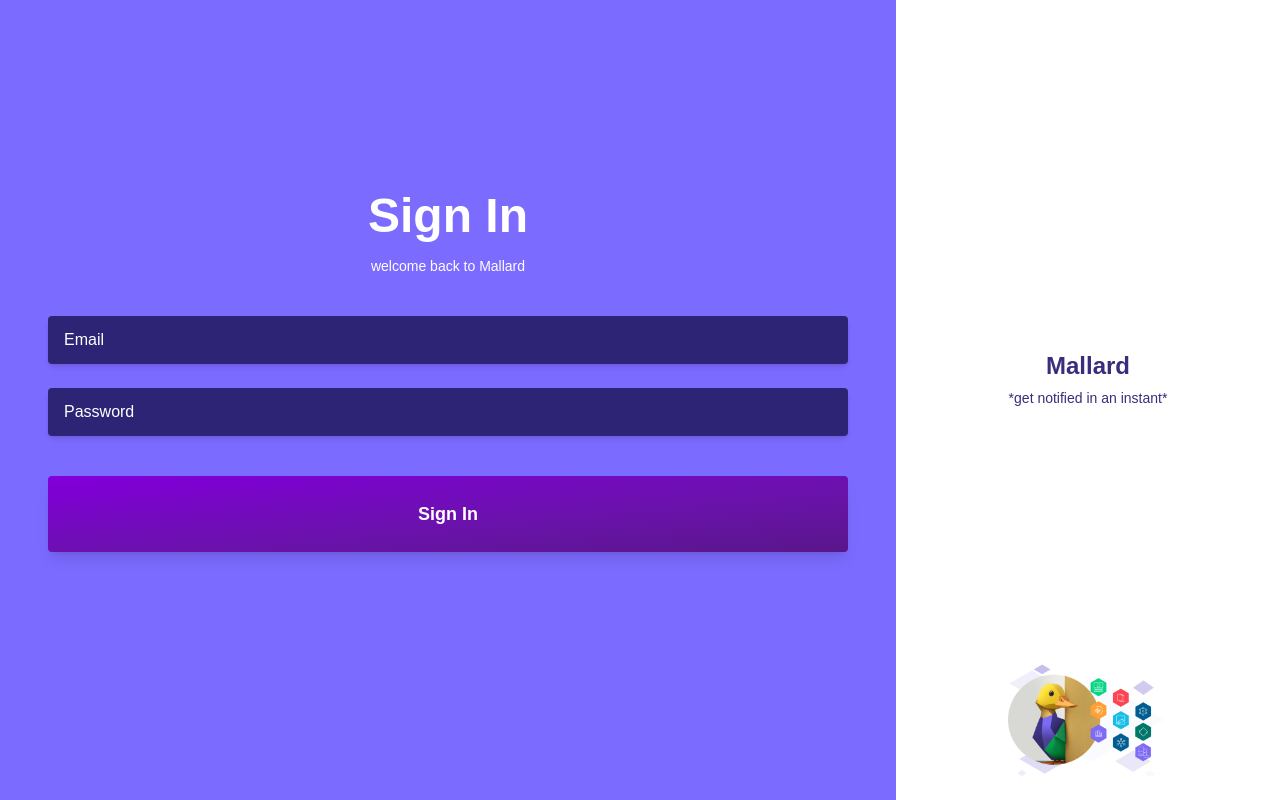
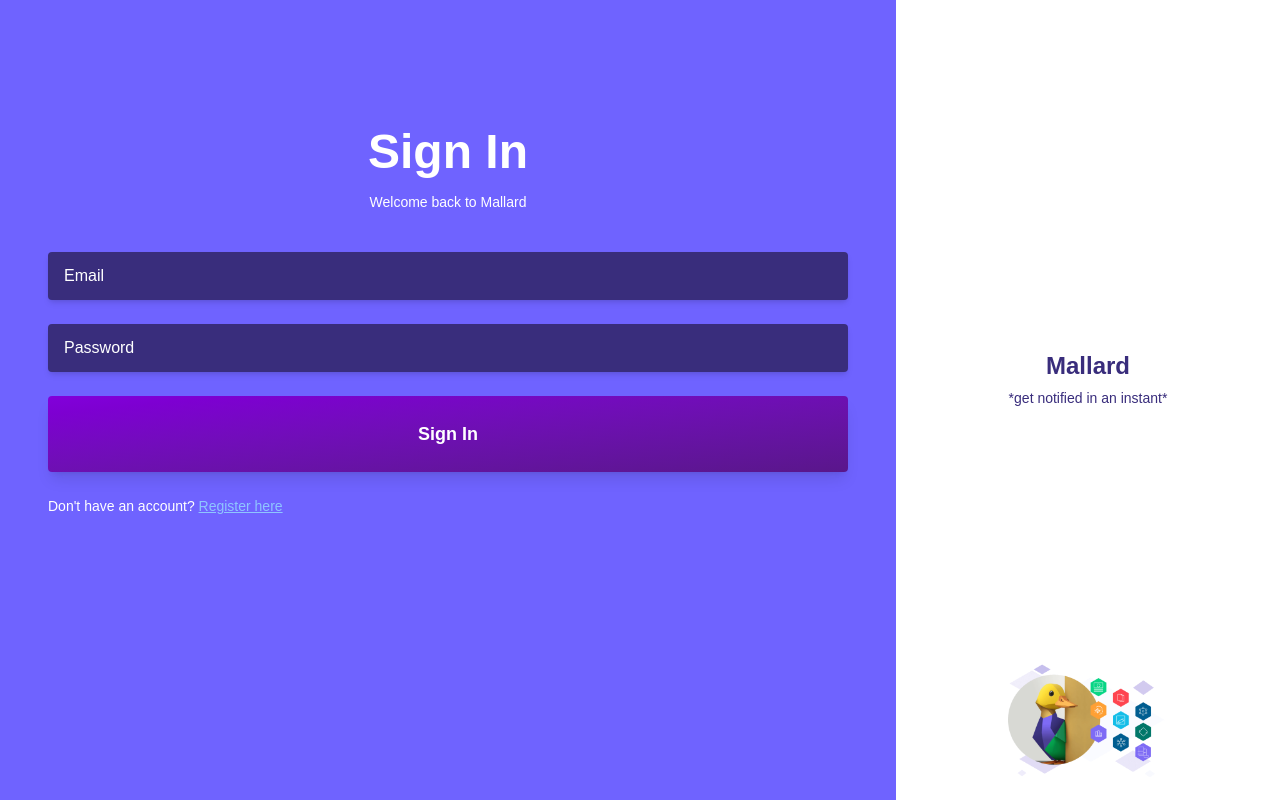
Before and after one commit to TheVikJ/project-mallard, a Next.js app: page /login in a window 1280 px wide. Built offline with nearby package versions, Linux system fonts and the light colour scheme.

Commit message:
added link to register page

```diff
--- a/src/app/login/page.tsx
+++ b/src/app/login/page.tsx
@@ -4,62 +4,58 @@
 import { useForm, SubmitHandler } from "react-hook-form";
 import Image from "next/image";
 import duckCreekImage from '../../../public/duckCreek.png';
+import Link from "next/link";
 
-// Form field types
-type SignInValues = {
+// Types for form input
+type SignInFormInputs = {
   email: string;
   password: string;
 };
 
 // Input component
-type InputProps = React.InputHTMLAttributes<HTMLInputElement> & {
-  className?: string;
-};
-
-const Input = React.forwardRef<HTMLInputElement, InputProps>(
-  ({ className, ...props }, ref) => (
+const Input = React.forwardRef<
+  HTMLInputElement,
+  React.InputHTMLAttributes<HTMLInputElement> & { className?: string }
+>(({ className, ...props }, ref) => (
   <input
     ref={ref}
     className={`rounded px-4 py-3 w-full focus:outline-none ${className}`}
     {...props}
   />
-  )
-);
+));
+
 Input.displayName = "Input";
 
 // Button component
-type ButtonProps = React.ButtonHTMLAttributes<HTMLButtonElement> & {
-  className?: string;
-  children: React.ReactNode;
-};
-
-const Button: React.FC<ButtonProps> = ({ children, className, ...props }) => (
+const Button: React.FC<
+  React.ButtonHTMLAttributes<HTMLButtonElement> & { className?: string }
+> = ({ children, className, ...props }) => (
   <button className={`rounded px-4 py-3 font-semibold ${className}`} {...props}>
     {children}
   </button>
 );
 
-// SignInForm component
+// Sign In Form
 export default function SignInForm() {
   const {
     register,
     handleSubmit,
     formState: { errors },
-  } = useForm<SignInValues>();
+  } = useForm<SignInFormInputs>();
 
-  const onSubmit: SubmitHandler<SignInValues> = (data) => {
-    console.log("Sign In:", data);
+  const onSubmit: SubmitHandler<SignInFormInputs> = (data) => {
+    console.log("Sign In Data:", data);
   };
 
   return (
-    <div className="min-h-screen bg-[#7C6BFF] flex">
+    <div className="min-h-screen bg-[#6F63FF] flex">
       {/* Left Side Form */}
       <form
         onSubmit={handleSubmit(onSubmit)}
-        className="flex-1 px-12 py-16 text-white mt-32"
+        className="flex-1 px-12 py-16 text-white mt-16"
       >
         <h1 className="text-5xl font-bold text-center mb-4">Sign In</h1>
-        <p className="text-sm mb-10 text-center">welcome back to Mallard</p>
+        <p className="text-sm mb-10 text-center">Welcome back to Mallard</p>
 
         <div className="mb-6">
           <Input
@@ -71,25 +67,23 @@
                 message: "Enter a valid email",
               },
             })}
-            className="bg-[#2D2475] text-white placeholder:text-white shadow-md"
+            className="bg-[#392D7C] text-white placeholder:text-white shadow-md"
           />
           {errors.email && (
-            <p className="text-red-300 text-sm mt-1">{errors.email.message}</p>
+            <p className="text-red-300 text-sm mt-1">
+              {errors.email.message}
+            </p>
           )}
         </div>
 
-        <div className="mb-10">
+        <div className="mb-6">
           <Input
             type="password"
             placeholder="Password"
             {...register("password", {
               required: "Password is required",
-              minLength: {
-                value: 6,
-                message: "Minimum 6 characters",
-              },
             })}
-            className="bg-[#2D2475] text-white placeholder:text-white shadow-md"
+            className="bg-[#392D7C] text-white placeholder:text-white shadow-md"
           />
           {errors.password && (
             <p className="text-red-300 text-sm mt-1">
@@ -97,16 +91,23 @@
             </p>
           )}
         </div>
-
         <Button
             type="submit"
             className="bg-gradient-to-br from-purple-700 to-purple-900 w-full py-6 text-lg shadow-lg"
         >
             Sign In
         </Button>
+
+        {/* Register Link aligned with form */}
+        <div className="mt-6 text-sm text-left">
+            Don&apos;t have an account?{" "}
+            <Link href="/register" className="text-blue-300 underline">
+            Register here
+            </Link>
+        </div>
         </form>
 
-       {/* Right Section */}
+      {/* Right Side Graphic */}
       <div className="hidden lg:flex flex-col items-center justify-center w-[30%] bg-white relative p-6">
         <h2 className="text-3xl font-semibold text-[#392D7C] mb-2">Mallard</h2>
         <p className="text-sm text-[#392D7C] mb-10">*get notified in an instant*</p>
```
Lines whose indentation alone changed are shown as unchanged.
